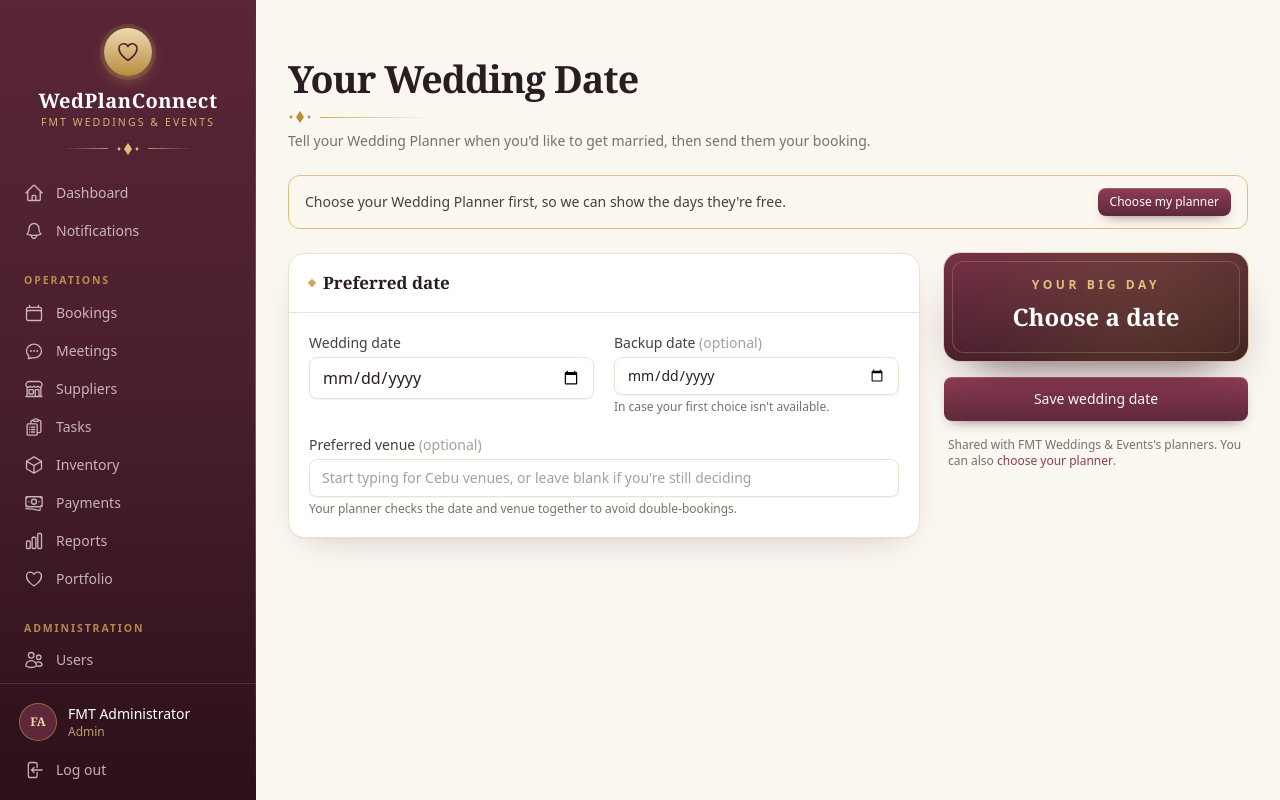
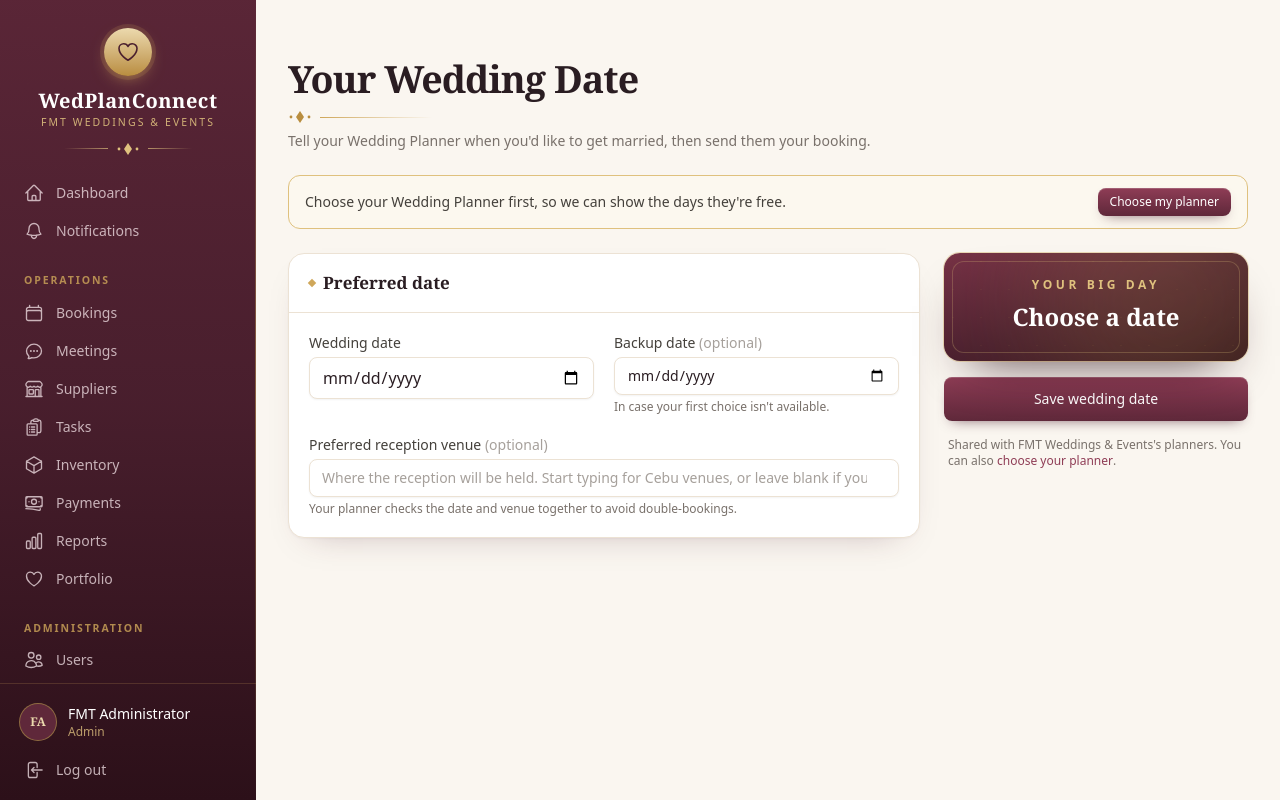
Before and after one commit to Capstone351/WedPlanConnect, a Laravel app: page /my/wedding-date in a window 1280 px wide. Run offline with Laravel 12, Linux system fonts and the light colour scheme; a user stored in the database is signed in; data comes from the database, SQL or seed files in the repository; data that the repository does not hold is empty; style sheets or scripts are compiled from the project's sources.

Commit message:
Treat the booking venue as the reception venue
Churches are no longer suggested for the venue, the venue fields are
labelled Reception venue, and demo data uses reception places.

Co-Authored-By: Claude Opus 5.5 <noreply@anthropic.com>

```diff
--- a/wedplanconnect/app/Models/BookingChange.php
+++ b/wedplanconnect/app/Models/BookingChange.php
@@ -16,7 +16,7 @@ class BookingChange extends Model
     /** Details whose changes are recorded, with the label shown to people. */
     public const LABELS = [
         'event_date' => 'Wedding date',
-        'venue' => 'Venue',
+        'venue' => 'Reception venue',
         'package' => 'Package',
         'total_amount' => 'Contract amount',
         'planner_id' => 'Planner',
--- a/wedplanconnect/config/cebu_places.php
+++ b/wedplanconnect/config/cebu_places.php
@@ -1,23 +1,14 @@
 <?php
 
 /*
-| Real places in Cebu suggested while typing a venue or a meeting place.
+| Real places in Cebu suggested while typing a reception venue or a meeting place.
 | Suggestions only: people can still type any place that isn't listed.
 | Grouped by kind; the group name is shown beside each suggestion.
+| The booking's venue is where the reception is held, so churches are not suggested.
 */
 return [
 
     'venues' => [
-        'Church' => [
-            'Basilica Minore del Santo Niño, Cebu City',
-            'Cebu Metropolitan Cathedral, Cebu City',
-            'Redemptorist Church, Cebu City',
-            'Sacred Heart Parish, Jakosalem St., Cebu City',
-            'San Nicolas de Tolentino Parish, Cebu City',
-            'Archdiocesan Shrine of St. Therese of the Child Jesus, Lahug, Cebu City',
-            'St. Pedro Calungsod Chapel, SM Seaside City Cebu',
-            'National Shrine of St. Joseph, Mandaue City',
-        ],
         'Hotel' => [
             'Radisson Blu Hotel Cebu, Cebu City',
             'Marco Polo Plaza Cebu, Nivel Hills, Cebu City',
--- a/wedplanconnect/database/factories/BookingFactory.php
+++ b/wedplanconnect/database/factories/BookingFactory.php
@@ -19,7 +19,7 @@ class BookingFactory extends Factory
             'client_name' => fake()->firstName().' & '.fake()->firstName().' '.fake()->lastName(),
             'contact_number' => '+63917'.fake()->numerify('#######'),
             'event_date' => fake()->dateTimeBetween('+1 month', '+10 months')->format('Y-m-d'),
-            'venue' => fake()->randomElement(['Casa Gorordo Museum', 'Marco Polo Plaza Cebu', 'Shangri-La Mactan', 'Radisson Blu Cebu', 'Sacred Heart Parish']),
+            'venue' => fake()->randomElement(['Casa Gorordo Museum', 'Marco Polo Plaza Cebu', 'Shangri-La Mactan', 'Radisson Blu Cebu', 'Casino Español de Cebu']),
             'package' => fake()->randomElement(['Classic Elegance', 'Garden Romance', 'Grand Ballroom']),
             'total_amount' => fake()->randomElement([85000, 120000, 150000, 220000]),
             'status' => 'pending',
--- a/wedplanconnect/database/seeders/DemoPortfolioSeeder.php
+++ b/wedplanconnect/database/seeders/DemoPortfolioSeeder.php
@@ -65,7 +65,7 @@ class DemoPortfolioSeeder extends Seeder
             [
                 'title' => 'Mika & Ron',
                 'event_date' => '2025-04-12',
-                'venue' => 'Sacred Heart Parish, Cebu City',
+                'venue' => 'Montebello Villa Hotel, Banilad, Cebu City',
                 'theme' => 'Intimate Ceremony',
                 'summary' => 'An intimate church ceremony with white florals and a candlelit family dinner.',
             ],
--- a/wedplanconnect/database/seeders/DemoSeeder.php
+++ b/wedplanconnect/database/seeders/DemoSeeder.php
@@ -59,7 +59,7 @@ class DemoSeeder extends Seeder
             [0, $planner, 41, 'Casa Gorordo Museum, Cebu City', 'Garden Romance', 185000, 'confirmed'],
             [1, $planner, 18, 'Marco Polo Plaza Cebu', 'Grand Ballroom', 260000, 'confirmed'],
             [2, $planner, 75, 'Shangri-La Mactan Resort', 'Beach Wedding', 320000, 'pending'],
-            [3, $planner2, 9, 'Sacred Heart Parish, Cebu City', 'Classic Elegance', 120000, 'confirmed'],
+            [3, $planner2, 9, 'Casino Español de Cebu, Cebu City', 'Classic Elegance', 120000, 'confirmed'],
             [4, $planner2, 120, 'Radisson Blu Cebu', 'Rustic Charm', 150000, 'pending'],
             [5, $planner, -30, 'Waterfront Cebu City Hotel', 'Classic Elegance', 140000, 'completed'],
         ];
--- a/wedplanconnect/resources/views/bookings/form.blade.php
+++ b/wedplanconnect/resources/views/bookings/form.blade.php
@@ -18,7 +18,7 @@
                     @error('event_date')<p class="error-text">{{ $message }}</p>@enderror
                 </div>
                 <div>
-                    <label for="venue" class="label">Venue</label>
+                    <label for="venue" class="label">Reception venue</label>
                     <input id="venue" name="venue" value="{{ old('venue', $booking->venue) }}" maxlength="200" list="cebu-venues" autocomplete="off" placeholder="e.g. Casa Gorordo Museum, Cebu City" class="input">
                     <x-place-options id="cebu-venues" />
                     <p class="hint">Can stay blank until agreed with the couple. Needed before confirming.</p>
--- a/wedplanconnect/resources/views/client/wedding-date.blade.php
+++ b/wedplanconnect/resources/views/client/wedding-date.blade.php
@@ -55,9 +55,9 @@
                         </div>
                     @endif
                     <div class="sm:col-span-2">
-                        <label for="wedding_venue" class="label">Preferred venue <span class="font-normal text-stone-400">(optional)</span></label>
+                        <label for="wedding_venue" class="label">Preferred reception venue <span class="font-normal text-stone-400">(optional)</span></label>
                         <input id="wedding_venue" name="wedding_venue" maxlength="200" list="cebu-venues" autocomplete="off" value="{{ old('wedding_venue', $user->wedding_venue) }}"
-                            placeholder="Start typing for Cebu venues, or leave blank if you're still deciding" class="input" data-venue-input>
+                            placeholder="Where the reception will be held. Start typing for Cebu venues, or leave blank if you're still deciding" class="input" data-venue-input>
                         <x-place-options id="cebu-venues" />
                         <p class="hint">Your planner checks the date and venue together to avoid double-bookings.</p>
                     </div>
@@ -115,9 +115,9 @@
                                 </div>
                             </div>
                             <div>
-                                <label for="venue" class="label">Wedding venue <span class="font-normal text-stone-400">(optional)</span></label>
+                                <label for="venue" class="label">Reception venue <span class="font-normal text-stone-400">(optional)</span></label>
                                 <input id="venue" name="venue" maxlength="200" list="cebu-venues" autocomplete="off" value="{{ old('venue', $user->wedding_venue) }}"
-                                    placeholder="Start typing for Cebu venues, or leave blank if you're still deciding" @class(['input', 'input-error' => $errors->has('venue')])>
+                                    placeholder="Where the reception will be held. Start typing for Cebu venues, or leave blank if you're still deciding" @class(['input', 'input-error' => $errors->has('venue')])>
                                 @error('venue')<p class="error-text">{{ $message }}</p>@enderror
                             </div>
                         </div>
--- a/wedplanconnect/resources/views/pdf/contract.blade.php
+++ b/wedplanconnect/resources/views/pdf/contract.blade.php
@@ -39,7 +39,7 @@
         <tr><td class="k">Client</td><td>{{ $booking->client_name }}</td></tr>
         <tr><td class="k">Contact number</td><td>{{ $booking->contact_number }}</td></tr>
         <tr><td class="k">Event date</td><td>{{ $booking->event_date->format('l, F j, Y') }}</td></tr>
-        <tr><td class="k">Venue</td><td>{{ $booking->venueLabel() }}</td></tr>
+        <tr><td class="k">Reception venue</td><td>{{ $booking->venueLabel() }}</td></tr>
         <tr><td class="k">Package</td><td>{{ $booking->packageLabel() }}</td></tr>
         <tr><td class="k">Wedding planner</td><td>{{ $booking->planner->name }}</td></tr>
         <tr><td class="k">Booking status</td><td>{{ ucfirst($booking->status) }}</td></tr>
--- a/wedplanconnect/resources/views/portfolio/form.blade.php
+++ b/wedplanconnect/resources/views/portfolio/form.blade.php
@@ -31,7 +31,7 @@
                         <input id="theme" name="theme" value="{{ old('theme', $entry->theme) }}" maxlength="100" class="input" placeholder="e.g. Garden Romance">
                     </div>
                     <div class="sm:col-span-2">
-                        <label for="venue" class="label">Venue</label>
+                        <label for="venue" class="label">Reception venue</label>
                         <input id="venue" name="venue" value="{{ old('venue', $entry->venue) }}" maxlength="200" list="cebu-venues" autocomplete="off" class="input" placeholder="e.g. Casa Gorordo Museum, Cebu City">
                         <x-place-options id="cebu-venues" />
                     </div>
```
Also changed, not shown: wedplanconnect/tests/Feature/PlaceSuggestionsTest.php (+7 -3 lines), 1 other file.
